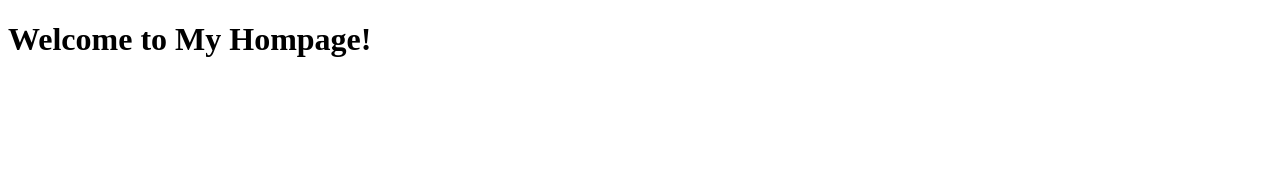
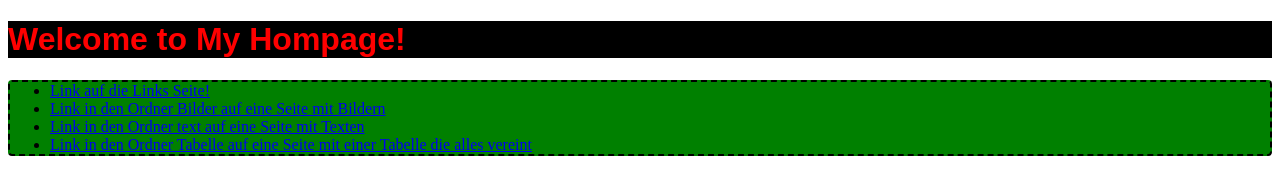
Before and after one commit to MPompejus/My-Homepage, a plain HTML site: page public_html/index.html in a window 1280 px wide. Drawn offline with Linux system fonts and the light colour scheme.

Commit message:
Einfügen der Links auf Index und erstellen der Links Seite.

```diff
--- a/public_html/index.html
+++ b/public_html/index.html
@@ -4,10 +4,28 @@
         <title>Index of My Hompage</title>
         <meta charset="UTF-8">
         <meta name="viewport" content="width=device-width, initial-scale=1.0">
+        <style type="text/css">
+            @import "index.css";
+            @import "links.css";
+        </style>
     </head>
     <body>
         <h1>
             Welcome to My Hompage!
         </h1>
+        <ul id="links">
+            <li>
+                <a href="links.html">Link auf die Links Seite!</a>
+            </li>
+            <li>
+                <a href="bilder/bilder.html">Link in den Ordner Bilder auf eine Seite mit Bildern</a>
+            </li>
+            <li>
+                <a href="text/text.html">Link in den Ordner text auf eine Seite mit Texten</a>
+            </li>
+            <li>
+                <a href="tabelle/tabelle.html">Link in den Ordner Tabelle auf eine Seite mit einer Tabelle die alles vereint</a>
+            </li>
+        </ul>
     </body>
 </html>
--- /dev/null
+++ b/public_html/links.css
@@ -0,0 +1,5 @@
+#links {
+    border: 2px dashed black;
+    background-color: green;
+    border-radius: 4px;
+}
```
Also changed, not shown: public_html/links.html (added, +30 -0 lines).
